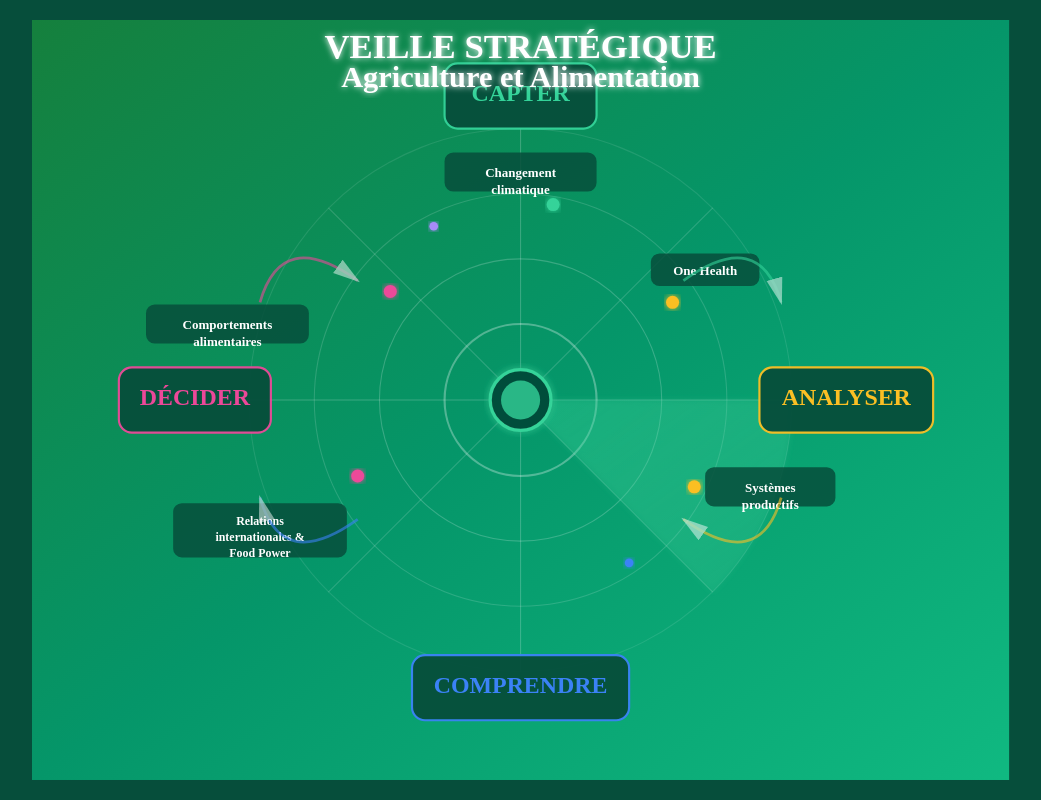
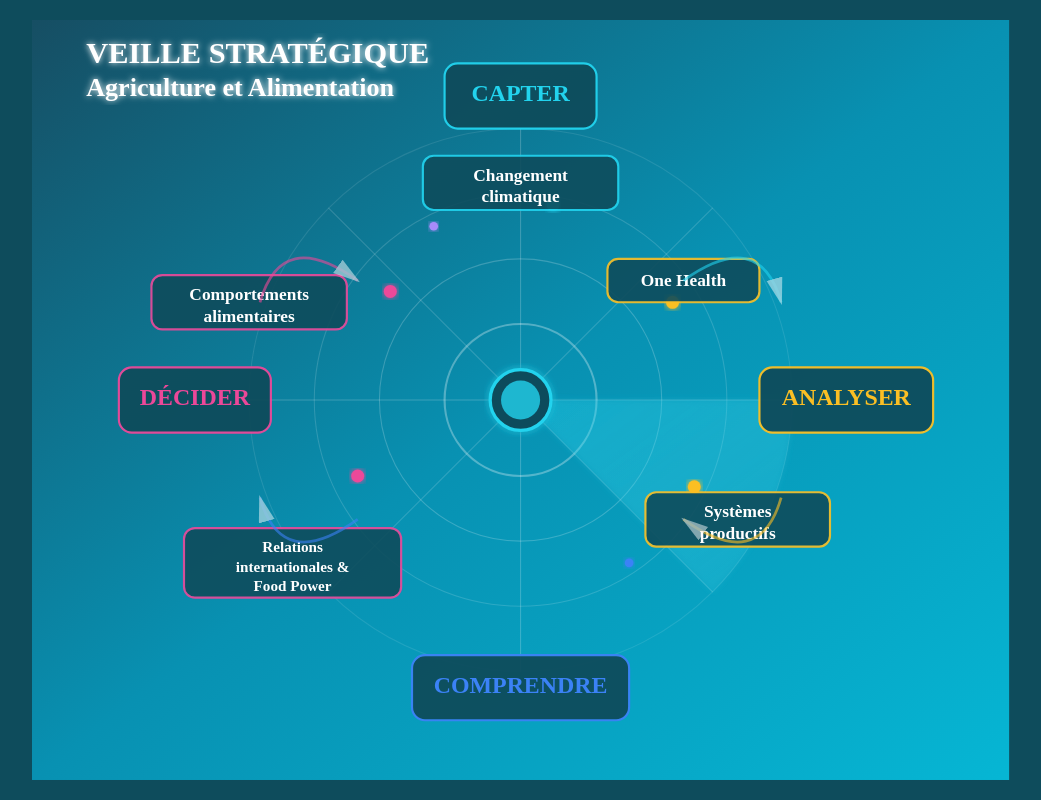
Before and after one commit to Nath76/radar-veille-strategique-3, a plain HTML site: page index.html in a window 1280 px wide. Shown: the whole page, without its empty margins (119-1160 px from the left). Drawn offline with Linux system fonts and the light colour scheme.

Commit message:
Change background color and update SVG gradients
Updated the background color and gradients in the SVG for improved aesthetics.

```diff
--- a/index.html
+++ b/index.html
@@ -12,7 +12,7 @@
             justify-content: center;
             align-items: center;
             min-height: 100vh;
-            background: #064e3b;
+            background: #0e4c5c;
         }
         svg {
             max-width: 95%;
@@ -26,14 +26,14 @@
 <svg viewBox="0 0 900 700" xmlns="http://www.w3.org/2000/svg">
   <defs>
     <linearGradient id="bgGradFood" x1="0%" y1="0%" x2="100%" y2="100%">
-      <stop offset="0%" style="stop-color:#15803d;stop-opacity:1" />
-      <stop offset="50%" style="stop-color:#059669;stop-opacity:1" />
-      <stop offset="100%" style="stop-color:#10b981;stop-opacity:1" />
+      <stop offset="0%" style="stop-color:#164e63;stop-opacity:1" />
+      <stop offset="50%" style="stop-color:#0891b2;stop-opacity:1" />
+      <stop offset="100%" style="stop-color:#06b6d4;stop-opacity:1" />
     </linearGradient>
 
     <linearGradient id="radarGradFood" x1="0%" y1="0%" x2="100%" y2="100%">
-      <stop offset="0%" style="stop-color:#34d399;stop-opacity:0.4" />
-      <stop offset="100%" style="stop-color:#6ee7b7;stop-opacity:0.1" />
+      <stop offset="0%" style="stop-color:#22d3ee;stop-opacity:0.4" />
+      <stop offset="100%" style="stop-color:#67e8f9;stop-opacity:0.1" />
     </linearGradient>
 
     <filter id="glowFood">
@@ -80,7 +80,7 @@
       <animate attributeName="opacity" values="0.5;1;0.5" dur="1.8s" repeatCount="indefinite"/>
     </circle>
 
-    <circle cx="30" cy="-180" r="6" fill="#34d399" filter="url(#glowFood)">
+    <circle cx="30" cy="-180" r="6" fill="#22d3ee" filter="url(#glowFood)">
       <animate attributeName="opacity" values="0.3;1;0.3" dur="2.2s" repeatCount="indefinite"/>
     </circle>
 
@@ -99,70 +99,70 @@
       <animate attributeName="opacity" values="0.5;1;0.5" dur="1.7s" repeatCount="indefinite"/>
     </circle>
 
-    <circle r="28" fill="#064e3b" stroke="#34d399" stroke-width="3" filter="url(#glowFood)"/>
-    <circle r="18" fill="#34d399" opacity="0.8">
+    <circle r="28" fill="#0e4c5c" stroke="#22d3ee" stroke-width="3" filter="url(#glowFood)"/>
+    <circle r="18" fill="#22d3ee" opacity="0.8">
       <animate attributeName="r" values="18;21;18" dur="2s" repeatCount="indefinite"/>
     </circle>
   </g>
 
-  <g transform="translate(180, 280)">
-    <rect x="-75" y="-18" width="150" height="36" rx="8" fill="#064e3b" opacity="0.85"/>
-    <text x="0" y="5" text-anchor="middle" fill="#ffffff" font-size="12" font-weight="600">Comportements</text>
-    <text x="0" y="20" text-anchor="middle" fill="#ffffff" font-size="12" font-weight="600">alimentaires</text>
+  <g transform="translate(200, 260)">
+    <rect x="-90" y="-25" width="180" height="50" rx="10" fill="#0e4c5c" opacity="0.9" stroke="#ec4899" stroke-width="2"/>
+    <text x="0" y="-2" text-anchor="middle" fill="#ffffff" font-size="16" font-weight="bold">Comportements</text>
+    <text x="0" y="18" text-anchor="middle" fill="#ffffff" font-size="16" font-weight="bold">alimentaires</text>
   </g>
 
-  <g transform="translate(620, 230)">
-    <rect x="-50" y="-15" width="100" height="30" rx="8" fill="#064e3b" opacity="0.85"/>
-    <text x="0" y="5" text-anchor="middle" fill="#ffffff" font-size="12" font-weight="600">One Health</text>
+  <g transform="translate(600, 240)">
+    <rect x="-70" y="-20" width="140" height="40" rx="10" fill="#0e4c5c" opacity="0.9" stroke="#fbbf24" stroke-width="2"/>
+    <text x="0" y="5" text-anchor="middle" fill="#ffffff" font-size="16" font-weight="bold">One Health</text>
   </g>
 
-  <g transform="translate(450, 140)">
-    <rect x="-70" y="-18" width="140" height="36" rx="8" fill="#064e3b" opacity="0.85"/>
-    <text x="0" y="5" text-anchor="middle" fill="#ffffff" font-size="12" font-weight="600">Changement</text>
-    <text x="0" y="20" text-anchor="middle" fill="#ffffff" font-size="12" font-weight="600">climatique</text>
+  <g transform="translate(450, 150)">
+    <rect x="-90" y="-25" width="180" height="50" rx="10" fill="#0e4c5c" opacity="0.9" stroke="#22d3ee" stroke-width="2"/>
+    <text x="0" y="-2" text-anchor="middle" fill="#ffffff" font-size="16" font-weight="bold">Changement</text>
+    <text x="0" y="18" text-anchor="middle" fill="#ffffff" font-size="16" font-weight="bold">climatique</text>
   </g>
 
-  <g transform="translate(680, 430)">
-    <rect x="-60" y="-18" width="120" height="36" rx="8" fill="#064e3b" opacity="0.85"/>
-    <text x="0" y="5" text-anchor="middle" fill="#ffffff" font-size="12" font-weight="600">Systèmes</text>
-    <text x="0" y="20" text-anchor="middle" fill="#ffffff" font-size="12" font-weight="600">productifs</text>
+  <g transform="translate(650, 460)">
+    <rect x="-85" y="-25" width="170" height="50" rx="10" fill="#0e4c5c" opacity="0.9" stroke="#fbbf24" stroke-width="2"/>
+    <text x="0" y="-2" text-anchor="middle" fill="#ffffff" font-size="16" font-weight="bold">Systèmes</text>
+    <text x="0" y="18" text-anchor="middle" fill="#ffffff" font-size="16" font-weight="bold">productifs</text>
   </g>
 
-  <g transform="translate(210, 470)">
-    <rect x="-80" y="-25" width="160" height="50" rx="8" fill="#064e3b" opacity="0.85"/>
-    <text x="0" y="-5" text-anchor="middle" fill="#ffffff" font-size="11" font-weight="600">Relations</text>
-    <text x="0" y="10" text-anchor="middle" fill="#ffffff" font-size="11" font-weight="600">internationales &</text>
-    <text x="0" y="25" text-anchor="middle" fill="#ffffff" font-size="11" font-weight="600">Food Power</text>
+  <g transform="translate(240, 500)">
+    <rect x="-100" y="-32" width="200" height="64" rx="10" fill="#0e4c5c" opacity="0.9" stroke="#ec4899" stroke-width="2"/>
+    <text x="0" y="-10" text-anchor="middle" fill="#ffffff" font-size="14" font-weight="bold">Relations</text>
+    <text x="0" y="8" text-anchor="middle" fill="#ffffff" font-size="14" font-weight="bold">internationales &</text>
+    <text x="0" y="26" text-anchor="middle" fill="#ffffff" font-size="14" font-weight="bold">Food Power</text>
   </g>
 
   <g transform="translate(450, 70)">
-    <rect x="-70" y="-30" width="140" height="60" rx="12" fill="#064e3b" opacity="0.95" stroke="#34d399" stroke-width="2"/>
-    <text x="0" y="5" text-anchor="middle" fill="#34d399" font-size="22" font-weight="bold">CAPTER</text>
+    <rect x="-70" y="-30" width="140" height="60" rx="12" fill="#0e4c5c" opacity="0.95" stroke="#22d3ee" stroke-width="2"/>
+    <text x="0" y="5" text-anchor="middle" fill="#22d3ee" font-size="22" font-weight="bold">CAPTER</text>
   </g>
 
   <g transform="translate(750, 350)">
-    <rect x="-80" y="-30" width="160" height="60" rx="12" fill="#064e3b" opacity="0.95" stroke="#fbbf24" stroke-width="2"/>
+    <rect x="-80" y="-30" width="160" height="60" rx="12" fill="#0e4c5c" opacity="0.95" stroke="#fbbf24" stroke-width="2"/>
     <text x="0" y="5" text-anchor="middle" fill="#fbbf24" font-size="22" font-weight="bold">ANALYSER</text>
   </g>
 
   <g transform="translate(450, 615)">
-    <rect x="-100" y="-30" width="200" height="60" rx="12" fill="#064e3b" opacity="0.95" stroke="#3b82f6" stroke-width="2"/>
+    <rect x="-100" y="-30" width="200" height="60" rx="12" fill="#0e4c5c" opacity="0.95" stroke="#3b82f6" stroke-width="2"/>
     <text x="0" y="5" text-anchor="middle" fill="#3b82f6" font-size="22" font-weight="bold">COMPRENDRE</text>
   </g>
 
   <g transform="translate(150, 350)">
-    <rect x="-70" y="-30" width="140" height="60" rx="12" fill="#064e3b" opacity="0.95" stroke="#ec4899" stroke-width="2"/>
+    <rect x="-70" y="-30" width="140" height="60" rx="12" fill="#0e4c5c" opacity="0.95" stroke="#ec4899" stroke-width="2"/>
     <text x="0" y="5" text-anchor="middle" fill="#ec4899" font-size="22" font-weight="bold">DÉCIDER</text>
   </g>
 
-  <text x="450" y="35" text-anchor="middle" fill="#ffffff" font-size="32" font-weight="bold" filter="url(#glowFood)">
+  <text x="50" y="40" text-anchor="start" fill="#ffffff" font-size="28" font-weight="bold" filter="url(#glowFood)">
     VEILLE STRATÉGIQUE
   </text>
-  <text x="450" y="62" text-anchor="middle" fill="#ffffff" font-size="28" font-weight="bold" filter="url(#glowFood)">
+  <text x="50" y="70" text-anchor="start" fill="#ffffff" font-size="24" font-weight="bold" filter="url(#glowFood)">
     Agriculture et Alimentation
   </text>
 
-  <path d="M 600 240 Q 670 190, 690 260" fill="none" stroke="#34d399" stroke-width="2.5" opacity="0.6" marker-end="url(#arrowheadFood)"/>
+  <path d="M 600 240 Q 670 190, 690 260" fill="none" stroke="#22d3ee" stroke-width="2.5" opacity="0.6" marker-end="url(#arrowheadFood)"/>
   <path d="M 690 440 Q 670 510, 600 460" fill="none" stroke="#fbbf24" stroke-width="2.5" opacity="0.6" marker-end="url(#arrowheadFood)"/>
   <path d="M 300 460 Q 230 510, 210 440" fill="none" stroke="#3b82f6" stroke-width="2.5" opacity="0.6" marker-end="url(#arrowheadFood)"/>
   <path d="M 210 260 Q 230 190, 300 240" fill="none" stroke="#ec4899" stroke-width="2.5" opacity="0.6" marker-end="url(#arrowheadFood)"/>
```
